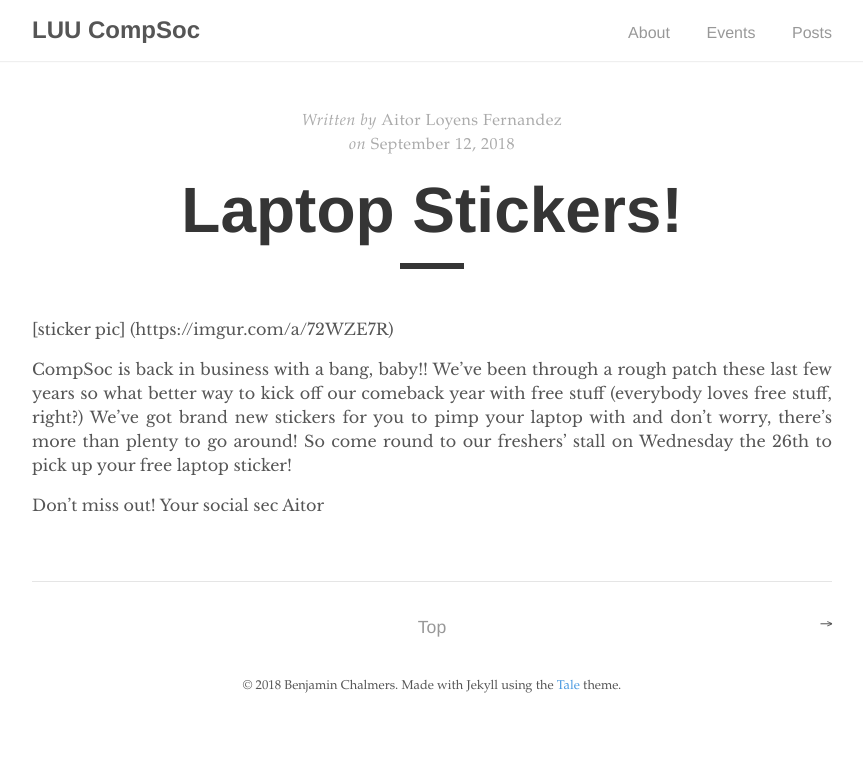
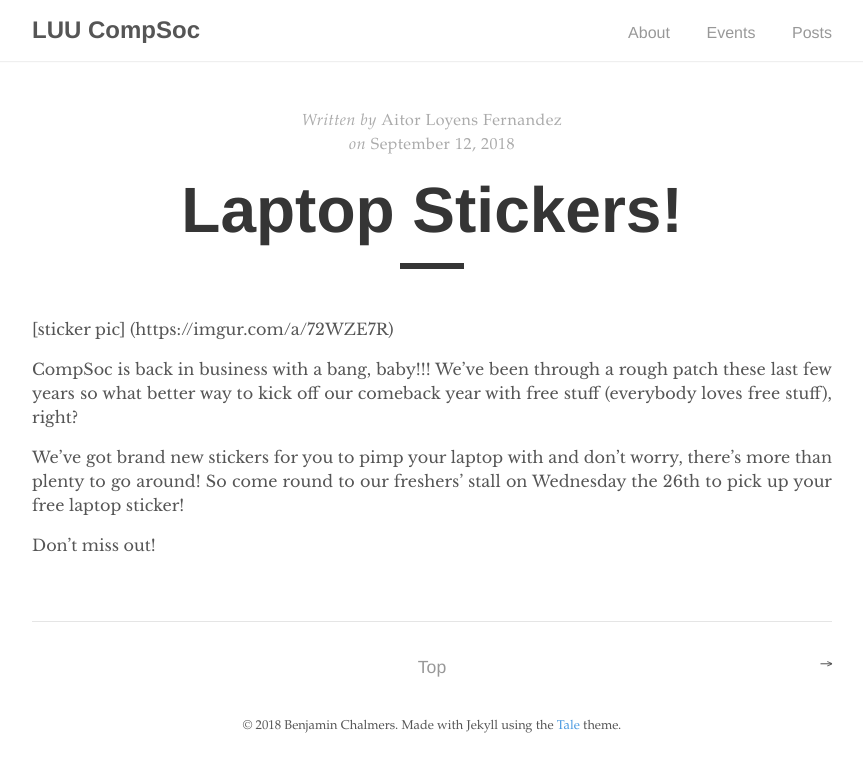
Before and after one commit to compsocleeds/compsocleeds.github.io, a Jekyll site: the page built from _posts/2018-09-12-Laptop-Stickers.md, in a window 1280 px wide. Shown: the top 772 px of the page, without its empty margins (208-1071 px from the left). Built offline with Jekyll 4.4.1, drawn with Linux system fonts in a browser that asks for light colours.

Commit message:
Corrected semantics.

```diff
--- a/_posts/2018-09-12-Laptop-Stickers.md
+++ b/_posts/2018-09-12-Laptop-Stickers.md
@@ -6,9 +6,9 @@ author: "Aitor Loyens Fernandez"
 
 [sticker pic] (https://imgur.com/a/72WZE7R)
 
-CompSoc is back in business with a bang, baby!! We've been through a rough patch these last few years so what better way to kick off our comeback year with free stuff (everybody loves free stuff, right?)
+CompSoc is back in business with a bang, baby!!! We've been through a rough patch these last few years so what better way to kick off our comeback year with free stuff (everybody loves free stuff), right?
+
 We've got brand new stickers for you to pimp your laptop with and don't worry, there's more than plenty to go around!
 So come round to our freshers' stall on Wednesday the 26th to pick up your free laptop sticker!
 
 Don't miss out!
-Your social sec Aitor
```
